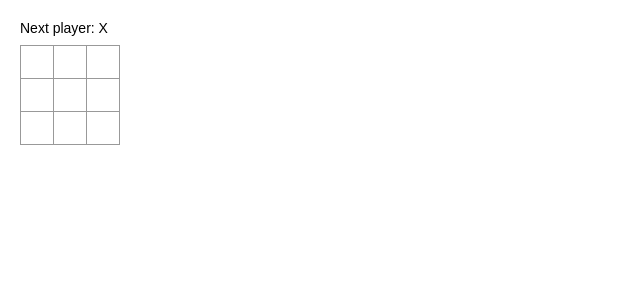
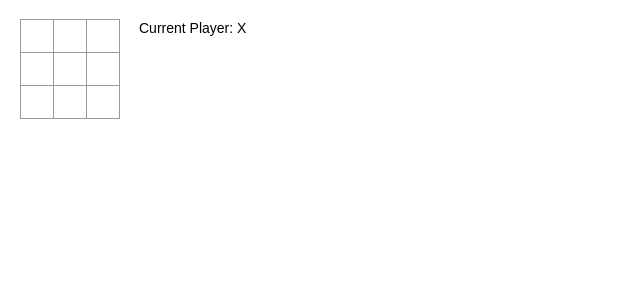
Before and after one commit to cieralteir/react-tic-tac-toe, a React (Create React App) app: page / in a window 1280 px wide. Shown: the top 300 px of the page, without its empty margins (0-640 px from the left). Built offline with nearby package versions, Linux system fonts and the light colour scheme.

Commit message:
Board interactions

```diff
--- a/src/App.js
+++ b/src/App.js
@@ -2,14 +2,27 @@ import React from "react";
 import Board from "./components/Board";
 
 export default class App extends React.Component {
+  constructor(props) {
+    super(props);
+    this.state = {
+      player: "X"
+    };
+  }
+
+  onBoardClick = () => {
+    this.setState({
+      player: this.state.player === "X" ? "O" : "X"
+    });
+  };
+
   render() {
     return (
       <div className="game">
         <div className="game-board">
-          <Board />
+          <Board player={this.state.player} onClick={this.onBoardClick} />
         </div>
         <div className="game-info">
-          <div>{/* status */}</div>
+          <div>Current Player: {this.state.player}</div>
           <ol>{/* TODO */}</ol>
         </div>
       </div>
--- a/src/components/Board.js
+++ b/src/components/Board.js
@@ -2,16 +2,34 @@ import React from "react";
 import Square from "./Square";
 
 export default class Board extends React.Component {
-  renderSquare(i) {
-    return <Square />;
+  constructor(props) {
+    super(props);
+    this.state = {
+      squares: Array(9).fill(null)
+    };
   }
 
+  renderSquare = index => {
+    return (
+      <Square
+        value={this.state.squares[index]}
+        index={index}
+        onClick={this.onSquareClick}
+      />
+    );
+  };
+
+  onSquareClick = index => {
+    const squares = this.state.squares.map((square, i) =>
+      i === index ? this.props.player : square
+    );
+    this.setState({ squares });
+    this.props.onClick();
+  };
+
   render() {
-    const status = "Next player: X";
-
     return (
       <div>
-        <div className="status">{status}</div>
         <div className="board-row">
           {this.renderSquare(0)}
           {this.renderSquare(1)}
--- a/src/components/Square.js
+++ b/src/components/Square.js
@@ -1,7 +1,15 @@
 import React from "react";
 
 export default class Square extends React.Component {
+  click = () => {
+    this.props.onClick(this.props.index);
+  };
+
   render() {
-    return <button className="square">{/* TODO */}</button>;
+    return (
+      <button className="square" onClick={this.click}>
+        {this.props.value}
+      </button>
+    );
   }
 }
```
